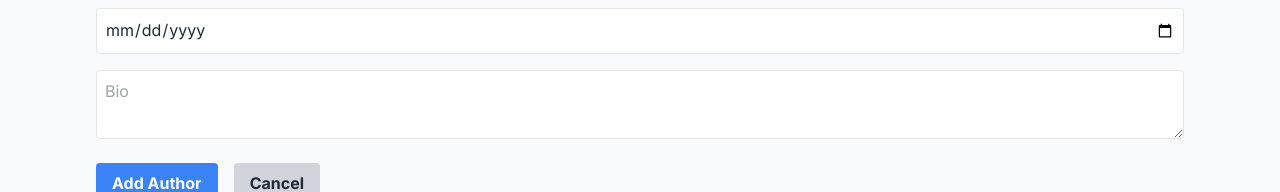
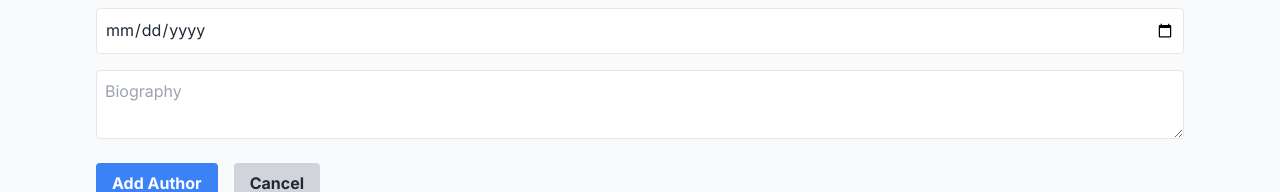
Before and after one commit to Senghurk/library-management-system, a Next.js app: page /authors/add in a window 1280 px wide. Shown: the part 235-427 px from the top of the page. Built offline with nearby package versions, Linux system fonts and the light colour scheme.

Commit message:
Fix UI bugs

```diff
--- a/pages/api/books/[id].js
+++ b/pages/api/books/[id].js
@@ -1,5 +1,7 @@
-import dbConnect from '../../../lib/db';
-import Book from '../../../models/Book';
+//import dbConnect from '../../../lib/db';
+//import Book from '../../../models/Book';
+import dbConnect from '@/lib/db';
+import Book from '@/models/Book';
 
 export default async function handler(req, res) {
   const {
--- a/pages/authors/[id].js
+++ b/pages/authors/[id].js
@@ -41,13 +41,13 @@ export default function AuthorDetail() {
 
   return (
     <Layout>
-      <div className="container mx-auto p-4">
+      <div className="container mx-auto p-4"><br/>
         <h1 className="text-3xl font-bold mb-4">{author.name || 'Unknown Author'}</h1>
         <p><strong>Nationality:</strong> {author.nationality || 'Unknown'}</p>
         <p><strong>Born:</strong> {formatDate(author.birthDate)}</p>
-        <p><strong>Bio:</strong> {author.biography || 'No biography available'}</p>
+        <p><strong>Biography:</strong> {author.biography || 'No biography available'}</p>
 
-        <h2 className="text-2xl font-bold mt-6 mb-2">Books by this author:</h2>
+        <h2 className="text-2xl font-bold mt-6 mb-2">Books by this author :</h2>
         {author.books && author.books.length > 0 ? (
           <ul className="list-disc list-inside mb-6">
             {author.books.map((book, index) => (
--- a/pages/authors/add.js
+++ b/pages/authors/add.js
@@ -1,3 +1,5 @@
+// pages/add.js
+
 import React, { useState } from 'react';
 import { useRouter } from 'next/router';
 import Layout from '@/components/Layout';
@@ -6,23 +8,30 @@ const AddAuthor = () => {
   const [name, setName] = useState('');
   const [nationality, setNationality] = useState('');
   const [birthDate, setBirthDate] = useState('');
-  const [bio, setBio] = useState('');
+  const [biography, setBiography] = useState(''); // Renamed from bio
   const [error, setError] = useState(null);
   const router = useRouter();
 
   const handleSubmit = async (e) => {
     e.preventDefault();
+
+    const authorData = { name, nationality, birthDate, biography }; // Updated key
+    console.log('Submitting Author Data:', authorData); // Debugging line
+
     try {
       const response = await fetch('/api/authors', {
         method: 'POST',
         headers: {
           'Content-Type': 'application/json',
         },
-        body: JSON.stringify({ name, nationality, birthDate, bio }),
+        body: JSON.stringify(authorData),
       });
+
       if (!response.ok) {
-        throw new Error('Failed to add author');
+        const errorData = await response.json();
+        throw new Error(errorData.message || 'Failed to add author');
       }
+
       router.push('/authors');
     } catch (err) {
       setError(err.message);
@@ -44,6 +53,7 @@ const AddAuthor = () => {
             onChange={(e) => setName(e.target.value)}
             placeholder="Name"
             className="w-full p-2 border rounded"
+            required
           />
           <input
             type="text"
@@ -51,6 +61,7 @@ const AddAuthor = () => {
             onChange={(e) => setNationality(e.target.value)}
             placeholder="Nationality"
             className="w-full p-2 border rounded"
+            required
           />
           <input
             type="date"
@@ -58,19 +69,28 @@ const AddAuthor = () => {
             onChange={(e) => setBirthDate(e.target.value)}
             placeholder="Birth Date"
             className="w-full p-2 border rounded"
+            required
           />
           <textarea
-            value={bio}
-            onChange={(e) => setBio(e.target.value)}
-            placeholder="Bio"
+            value={biography} // Updated from bio
+            onChange={(e) => setBiography(e.target.value)} // Updated handler
+            placeholder="Biography"
             className="w-full p-2 border rounded"
+            required
           />
           {error && <div className="text-red-500">{error}</div>}
           <div className="flex space-x-4">
-            <button type="submit" className="bg-blue-500 hover:bg-blue-700 text-white font-bold py-2 px-4 rounded">
+            <button
+              type="submit"
+              className="bg-blue-500 hover:bg-blue-700 text-white font-bold py-2 px-4 rounded"
+            >
               Add Author
             </button>
-            <button type="button" onClick={handleCancel} className="bg-gray-300 hover:bg-gray-400 text-gray-800 font-bold py-2 px-4 rounded">
+            <button
+              type="button"
+              onClick={handleCancel}
+              className="bg-gray-300 hover:bg-gray-400 text-gray-800 font-bold py-2 px-4 rounded"
+            >
               Cancel
             </button>
           </div>
--- a/pages/books/[id].js
+++ b/pages/books/[id].js
@@ -35,13 +35,13 @@ export default function BookDetails() {
 
   return (
     <Layout>
-      <div className="container mx-auto p-4">
+      <div className="container mx-auto p-4"><br/>
         <h1 className="text-3xl font-bold mb-4">{book.title}</h1>
         <p><strong>Author:</strong> {book.authorId?.name || 'Unknown'}</p>
         <p><strong>Genre:</strong> {book.genreId?.name || 'Unknown'}</p>
         <p><strong>Published:</strong> {book.publishedDate ? new Date(book.publishedDate).toLocaleDateString() : 'Unknown'}</p>
         <p><strong>Summary:</strong> {book.summary || 'No summary available'}</p>
-        <div className="mt-4">
+        <div className="mt-4"><br/>
           <Link href="/books" className="bg-blue-500 text-white px-4 py-2 rounded mr-2">
             Back to Books
           </Link>
--- a/pages/genres/[id].js
+++ b/pages/genres/[id].js
@@ -55,11 +55,11 @@ export default function GenreDetail() {
 
   return (
     <Layout>
-      <div className="container mx-auto p-4">
+      <div className="container mx-auto p-4"><br/>
         <h1 className="text-2xl font-bold mb-4">{genre.name}</h1>
         <p className="mb-4">{genre.description}</p>
 
-        <h2 className="text-xl font-bold mt-4 mb-2">Books in this genre:</h2>
+        <h2 className="text-xl font-bold mt-4 mb-2">Books in this genre :</h2>
         <ul className="list-disc pl-5 mb-4">
           {genre.books && genre.books.length > 0 ? (
             genre.books.map((book) => (
```
